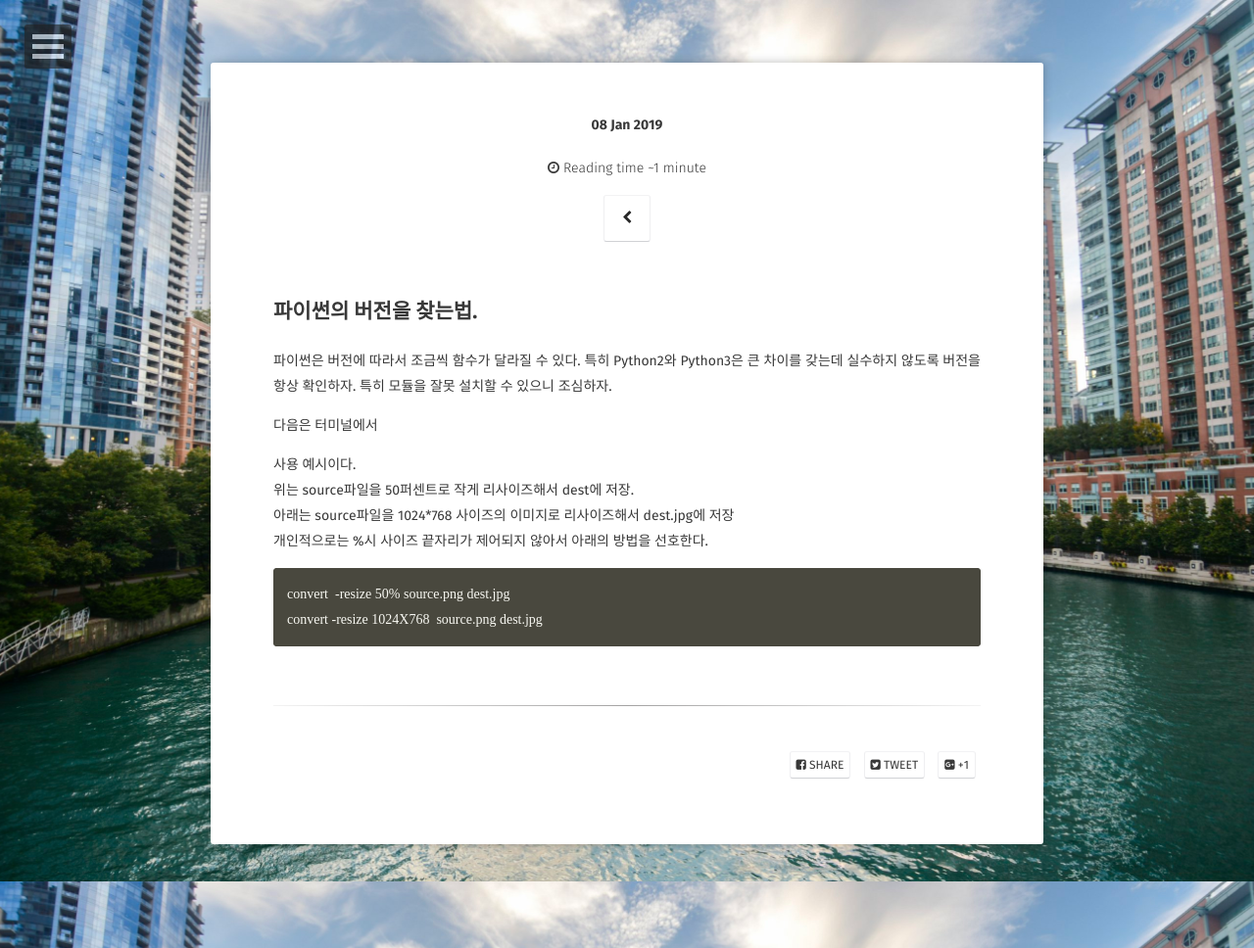
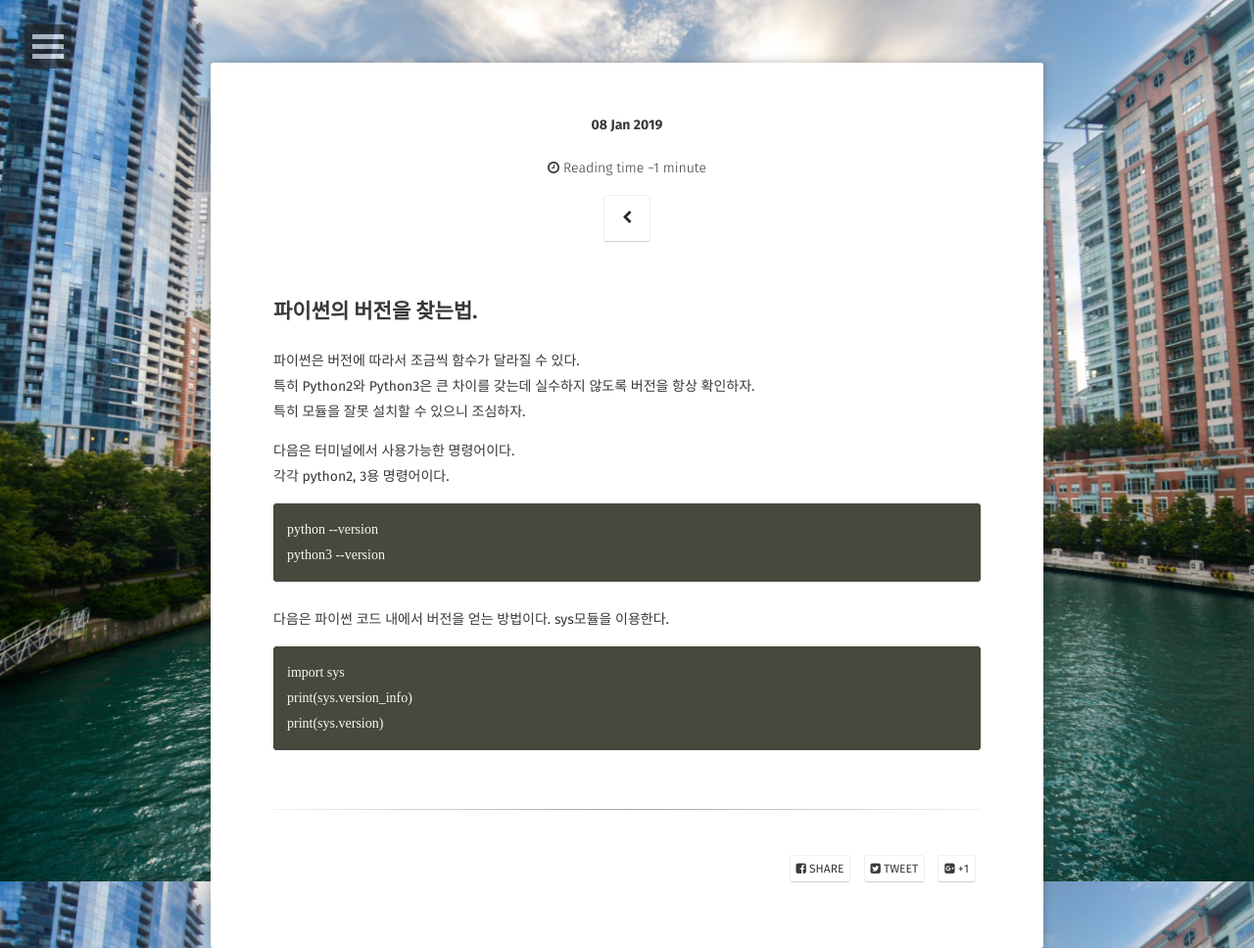
Before and after one commit to MoongMoong/MoongMoong.github.io, a Jekyll site: the page built from _posts/2019-01-08-effective-python-version.md, in a window 1280 px wide. Shown: the whole page at 98% size. Built offline with Jekyll 4.4.1, drawn with Linux system fonts in a browser that asks for light colours; some web fonts are replaced; our own code applies the rules of GitHub Pages for plain Markdown files; comment, search, counter and statistics services are not loaded.

Commit message:
config commit

```diff
--- a/_posts/2019-01-08-effective-python-version.md
+++ b/_posts/2019-01-08-effective-python-version.md
@@ -17,14 +17,16 @@ categories:
 특히 Python2와 Python3은 큰 차이를 갖는데 실수하지 않도록 버전을 항상 확인하자.
 특히 모듈을 잘못 설치할 수 있으니 조심하자.
 
-다음은 터미널에서
+다음은 터미널에서 사용가능한 명령어이다.
+각각 python2, 3용 명령어이다.
+
+	python --version
+	python3 --version
+
+다음은 파이썬 코드 내에서 버전을 얻는 방법이다.
+sys모듈을 이용한다.
 
 
-
-사용 예시이다.
-위는 source파일을 50퍼센트로 작게 리사이즈해서 dest에 저장.
-아래는 source파일을 1024*768 사이즈의 이미지로 리사이즈해서 dest.jpg에 저장
-개인적으로는 %시 사이즈 끝자리가 제어되지 않아서 아래의 방법을 선호한다.
-
-	convert  -resize 50% source.png dest.jpg
-	convert -resize 1024X768  source.png dest.jpg
+	import sys
+	print(sys.version_info)
+	print(sys.version)
```
